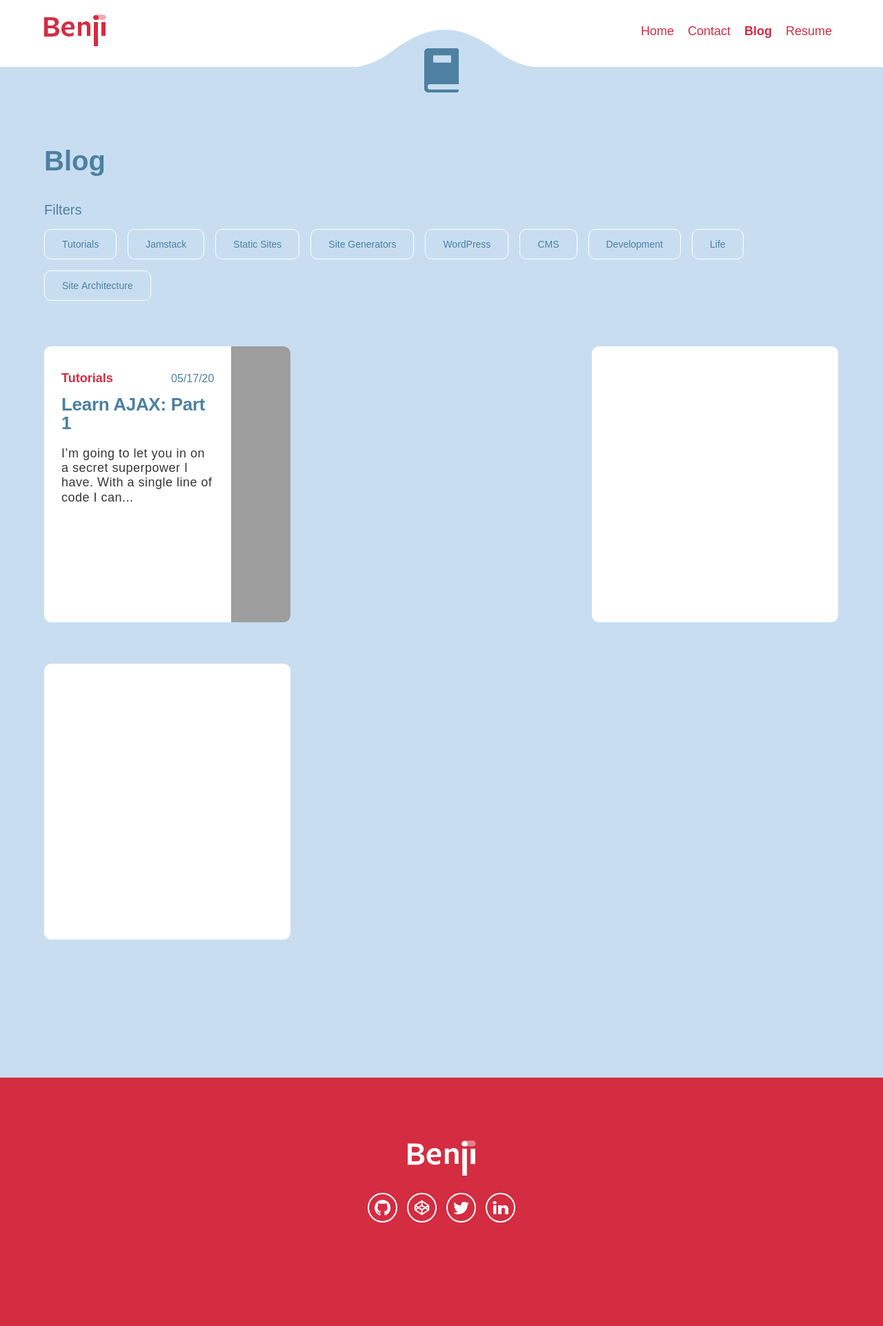
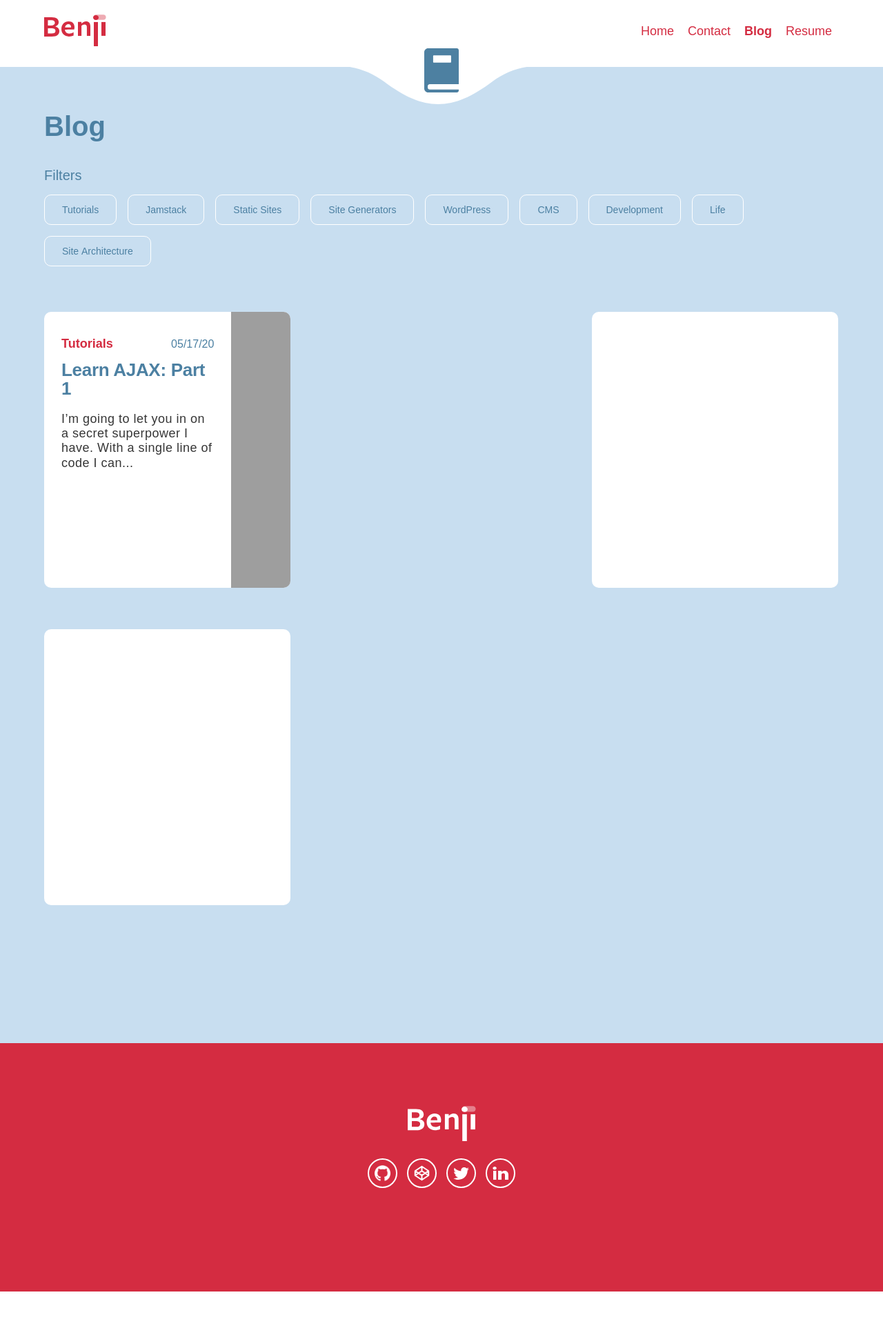
Before and after one commit to benjithaimmortal/3monji, a Jekyll site: the page docs/blog/3/index.html, which Jekyll copies as it is, in a window 1280 px wide. Shown: the whole page at 69% size. Built offline with Jekyll 4.4.1, drawn with Linux system fonts in a browser that asks for light colours; some web fonts are replaced; after the commit the page ends 1872 px from its top, so only the background shows below that; grey boxes are pictures that could not be loaded.

Commit message:
blorg fix

```diff
--- a/assets/sass/blog-index.scss
+++ b/assets/sass/blog-index.scss
@@ -1,11 +1,16 @@
 
 .blog-page .blog-index {
   margin-bottom: unset;
+  .tabby-top {
+    top: 0;
+    transform: rotate(180deg) translateX(50%);
+    path { fill: $white;}
+  }
 }
 
 .blog-index {
   background-color: $lightblue;
-  padding-top: 110px;
+  padding-top: 60px;
   padding-bottom: 140px;
   position: relative;
   .tabby-top {
--- a/docs/assets/sass/blog-index.scss
+++ b/docs/assets/sass/blog-index.scss
@@ -1,11 +1,16 @@
 
 .blog-page .blog-index {
   margin-bottom: unset;
+  .tabby-top {
+    top: 0;
+    transform: rotate(180deg) translateX(50%);
+    path { fill: $white;}
+  }
 }
 
 .blog-index {
   background-color: $lightblue;
-  padding-top: 110px;
+  padding-top: 60px;
   padding-bottom: 140px;
   position: relative;
   .tabby-top {
--- a/docs/feed.xml
+++ b/docs/feed.xml
@@ -1,4 +1,4 @@
-<?xml version="1.0" encoding="utf-8"?><feed xmlns="http://www.w3.org/2005/Atom" xml:lang="en_US"><generator uri="https://jekyllrb.com/" version="4.0.1">Jekyll</generator><link href="http://localhost:4000/3monji/feed.xml" rel="self" type="application/atom+xml" /><link href="http://localhost:4000/3monji/" rel="alternate" type="text/html" hreflang="en_US" /><updated>2020-10-04T19:04:22-04:00</updated><id>http://localhost:4000/3monji/feed.xml</id><title type="html">Monjibram</title><subtitle>Benjamin Kostenbader is Front-End Developer at Top Hat. He is also a proud father, cyclist, and squash enthusiast.</subtitle><author><name>Benjamin Kostenbader</name></author><entry><title type="html">Size Matters</title><link href="http://localhost:4000/3monji/size-matters/" rel="alternate" type="text/html" title="Size Matters" /><published>2020-08-31T00:00:00-04:00</published><updated>2020-08-31T00:00:00-04:00</updated><id>http://localhost:4000/3monji/size-matters</id><content type="html" xml:base="http://localhost:4000/3monji/size-matters/">&lt;p&gt;Let’s say you’ve got a store, and you’ve got 50 products in it. Maybe that store sells, I don’t know, pants. For men and women. Sometimes you need to list all of those products on a page. You would just index them, right?&lt;/p&gt;
+<?xml version="1.0" encoding="utf-8"?><feed xmlns="http://www.w3.org/2005/Atom" xml:lang="en_US"><generator uri="https://jekyllrb.com/" version="4.0.1">Jekyll</generator><link href="http://localhost:4000/3monji/feed.xml" rel="self" type="application/atom+xml" /><link href="http://localhost:4000/3monji/" rel="alternate" type="text/html" hreflang="en_US" /><updated>2020-10-04T20:09:39-04:00</updated><id>http://localhost:4000/3monji/feed.xml</id><title type="html">Monjibram</title><subtitle>Benjamin Kostenbader is Front-End Developer at Top Hat. He is also a proud father, cyclist, and squash enthusiast.</subtitle><author><name>Benjamin Kostenbader</name></author><entry><title type="html">Size Matters</title><link href="http://localhost:4000/3monji/size-matters/" rel="alternate" type="text/html" title="Size Matters" /><published>2020-08-31T00:00:00-04:00</published><updated>2020-08-31T00:00:00-04:00</updated><id>http://localhost:4000/3monji/size-matters</id><content type="html" xml:base="http://localhost:4000/3monji/size-matters/">&lt;p&gt;Let’s say you’ve got a store, and you’ve got 50 products in it. Maybe that store sells, I don’t know, pants. For men and women. Sometimes you need to list all of those products on a page. You would just index them, right?&lt;/p&gt;
 
 &lt;p&gt;Maybe that’s what I’m not quite getting. You could potentially list every single product on that page, without slowing things down. There’s no need to build out a great and terrible Web Application for that store. Make sure the images lazy-load and you’re good to go.&lt;/p&gt;
 
```
Also changed, not shown: docs/assets/css/style.css, 1 other file.
